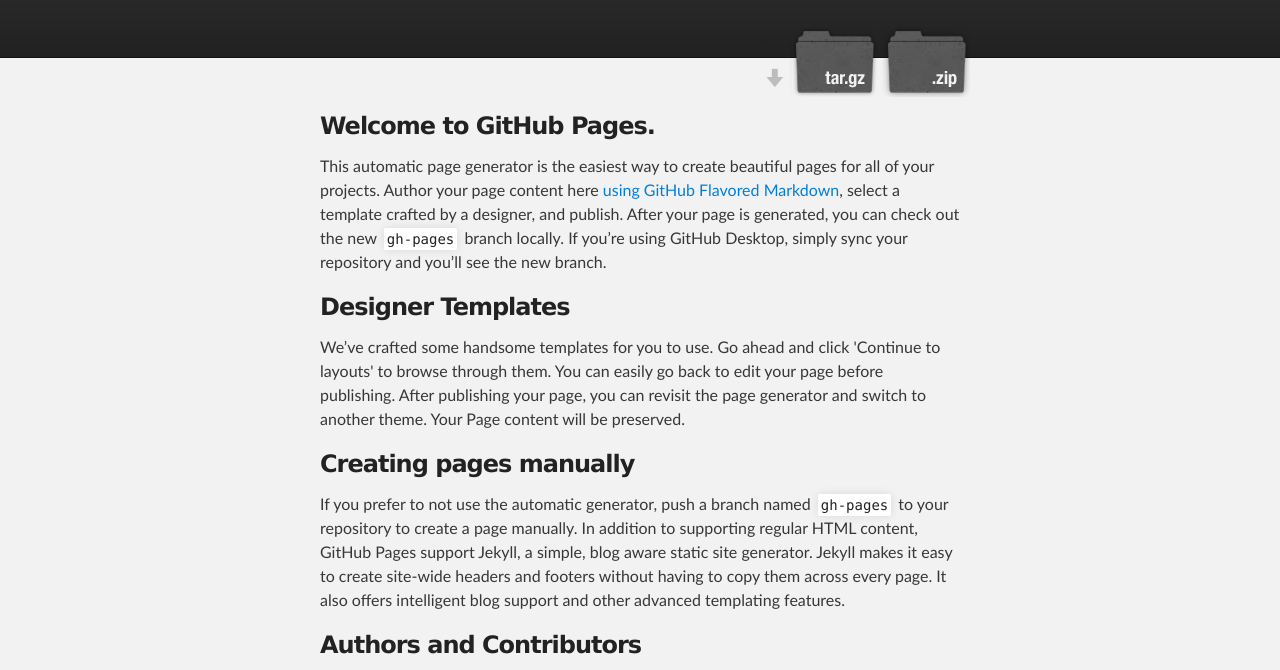
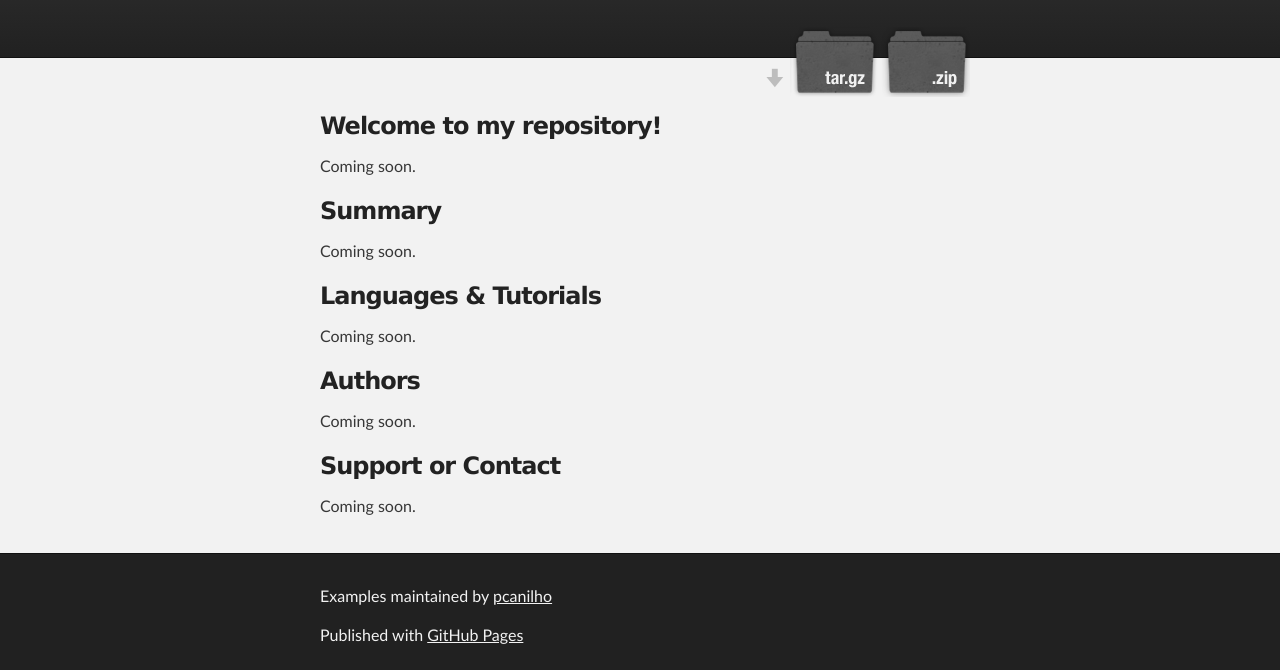
Before and after one commit to pcanilho/Examples, a plain HTML site: page index.html in a window 1280 px wide. Shown: the part 116-786 px from the top of the page. Drawn offline with Linux system fonts and the light colour scheme.

Commit message:
Create gh-pages branch via GitHub

```diff
--- a/index.html
+++ b/index.html
@@ -32,29 +32,29 @@
     <div id="main_content_wrap" class="outer">
       <section id="main_content" class="inner">
         <h3>
-<a id="welcome-to-github-pages" class="anchor" href="#welcome-to-github-pages" aria-hidden="true"><span class="octicon octicon-link"></span></a>Welcome to GitHub Pages.</h3>
+<a id="welcome-to-my-repository" class="anchor" href="#welcome-to-my-repository" aria-hidden="true"><span class="octicon octicon-link"></span></a>Welcome to my repository!</h3>
 
-<p>This automatic page generator is the easiest way to create beautiful pages for all of your projects. Author your page content here <a href="https://guides.github.com/features/mastering-markdown/">using GitHub Flavored Markdown</a>, select a template crafted by a designer, and publish. After your page is generated, you can check out the new <code>gh-pages</code> branch locally. If you’re using GitHub Desktop, simply sync your repository and you’ll see the new branch.</p>
+<p>Coming soon.</p>
 
 <h3>
-<a id="designer-templates" class="anchor" href="#designer-templates" aria-hidden="true"><span class="octicon octicon-link"></span></a>Designer Templates</h3>
+<a id="summary" class="anchor" href="#summary" aria-hidden="true"><span class="octicon octicon-link"></span></a>Summary</h3>
 
-<p>We’ve crafted some handsome templates for you to use. Go ahead and click 'Continue to layouts' to browse through them. You can easily go back to edit your page before publishing. After publishing your page, you can revisit the page generator and switch to another theme. Your Page content will be preserved.</p>
+<p>Coming soon.</p>
 
 <h3>
-<a id="creating-pages-manually" class="anchor" href="#creating-pages-manually" aria-hidden="true"><span class="octicon octicon-link"></span></a>Creating pages manually</h3>
+<a id="languages--tutorials" class="anchor" href="#languages--tutorials" aria-hidden="true"><span class="octicon octicon-link"></span></a>Languages &amp; Tutorials</h3>
 
-<p>If you prefer to not use the automatic generator, push a branch named <code>gh-pages</code> to your repository to create a page manually. In addition to supporting regular HTML content, GitHub Pages support Jekyll, a simple, blog aware static site generator. Jekyll makes it easy to create site-wide headers and footers without having to copy them across every page. It also offers intelligent blog support and other advanced templating features.</p>
+<p>Coming soon.</p>
 
 <h3>
-<a id="authors-and-contributors" class="anchor" href="#authors-and-contributors" aria-hidden="true"><span class="octicon octicon-link"></span></a>Authors and Contributors</h3>
+<a id="authors" class="anchor" href="#authors" aria-hidden="true"><span class="octicon octicon-link"></span></a>Authors</h3>
 
-<p>You can <a href="https://github.com/blog/821" class="user-mention">@mention</a> a GitHub username to generate a link to their profile. The resulting <code>&lt;a&gt;</code> element will link to the contributor’s GitHub Profile. For example: In 2007, Chris Wanstrath (<a href="https://github.com/defunkt" class="user-mention">@defunkt</a>), PJ Hyett (<a href="https://github.com/pjhyett" class="user-mention">@pjhyett</a>), and Tom Preston-Werner (<a href="https://github.com/mojombo" class="user-mention">@mojombo</a>) founded GitHub.</p>
+<p>Coming soon.</p>
 
 <h3>
 <a id="support-or-contact" class="anchor" href="#support-or-contact" aria-hidden="true"><span class="octicon octicon-link"></span></a>Support or Contact</h3>
 
-<p>Having trouble with Pages? Check out our <a href="https://help.github.com/pages">documentation</a> or <a href="https://github.com/contact">contact support</a> and we’ll help you sort it out.</p>
+<p>Coming soon.</p>
       </section>
     </div>
 
```
Also changed, not shown: params.json (+1 -1 lines).
